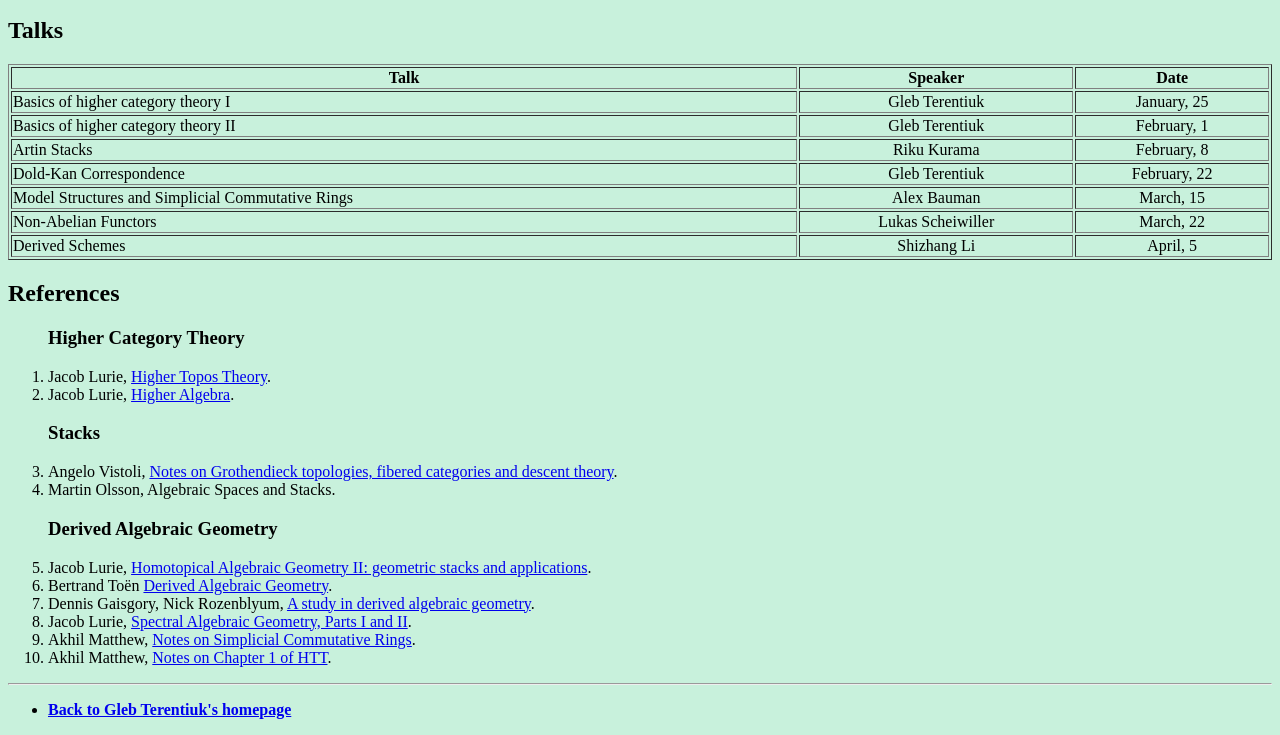
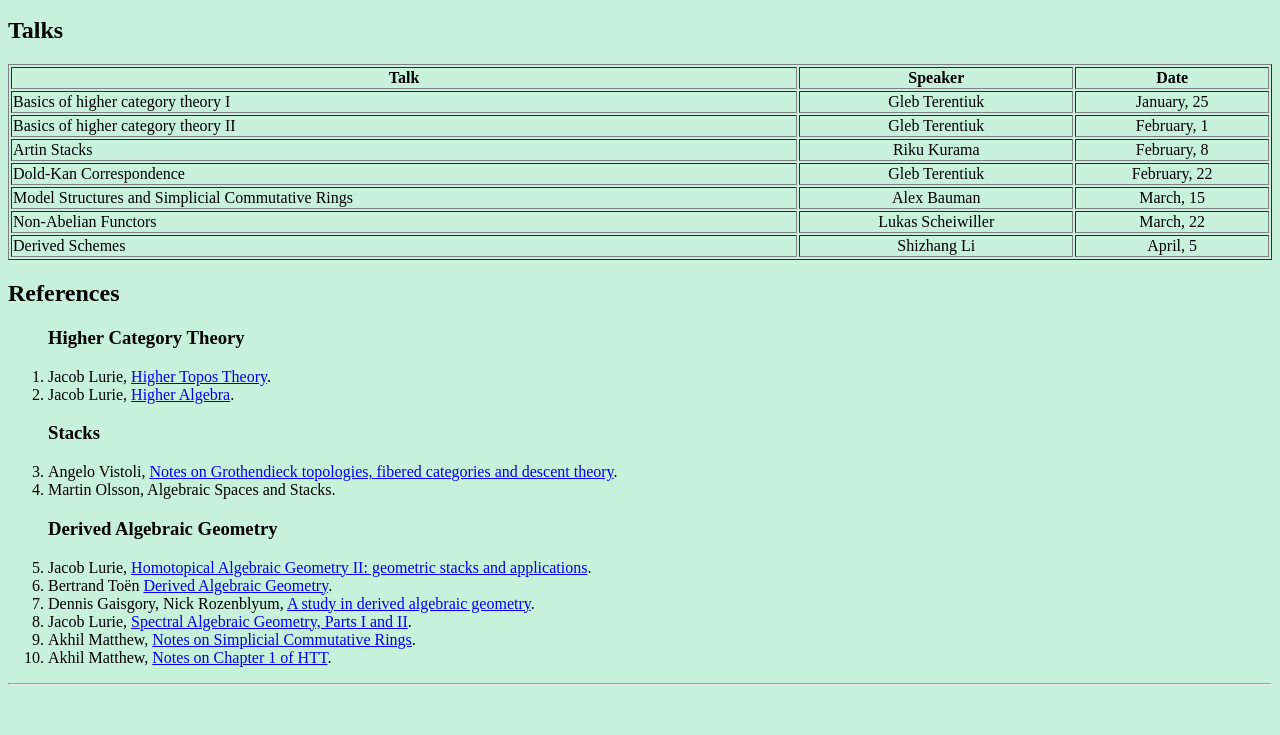
Before and after one commit to tmgleb/webpage, a plain HTML site: page seminar_dag.html in a window 1280 px wide. Shown: the part 368-1103 px from the top of the page. After the commit the page ends 1061 px from the top, so only its background shows below. Drawn offline with Linux system fonts and the light colour scheme.

Commit message:
Update seminar_dag.html

```diff
--- a/seminar_dag.html
+++ b/seminar_dag.html
@@ -101,9 +101,7 @@ We meet at EH 3088 on Tuesdays 4-5:30 pm.
 </ol>
 
 <hr>
-<ul>
-	<li><a href="https://www-personal.umich.edu/~tgleb/index.html" target="_blank"><b>Back to Gleb Terentiuk's homepage</b></a> </li>
-</ul>
+
 
 </body>
 </html>
```
